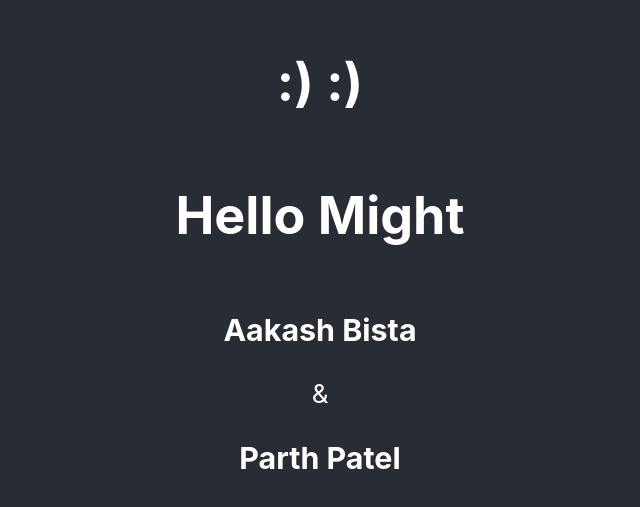
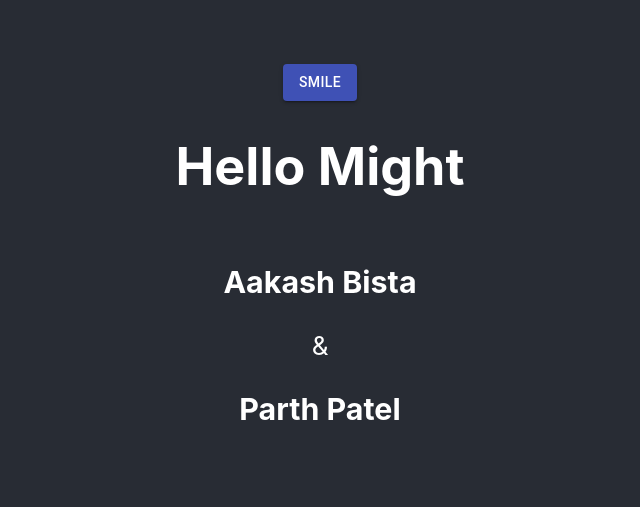
Before and after one commit to dilroop/ReuseUrl, a React (Create React App) app: page / in a window 1280 px wide. Shown: the part 139-646 px from the top of the page, without its empty margins (320-960 px from the left). Built offline with nearby package versions, Linux system fonts and the light colour scheme.

Commit message:
react material ui added

```diff
--- a/package.json
+++ b/package.json
@@ -3,6 +3,7 @@
   "version": "0.1.0",
   "private": true,
   "dependencies": {
+    "@material-ui/core": "^4.5.0",
     "react": "^16.10.1",
     "react-dom": "^16.10.1",
     "react-scripts": "3.1.2"
--- a/src/componants/Smile.js
+++ b/src/componants/Smile.js
@@ -1,11 +1,14 @@
-import React, { Component } from 'react';
+import Button from "@material-ui/core/Button";
+import React, { Component } from "react";
 
 class Smile extends Component {
-    render() {
-        return (
-            <h1>:) :)</h1>
-          );
-    }
+  render() {
+    return (
+      <Button variant="contained" color="primary">
+        Smile
+      </Button>
+    );
+  }
 }
 
 export default Smile;
```
Also changed, not shown: 1 other file (tests, documents, lock files or other folders).
